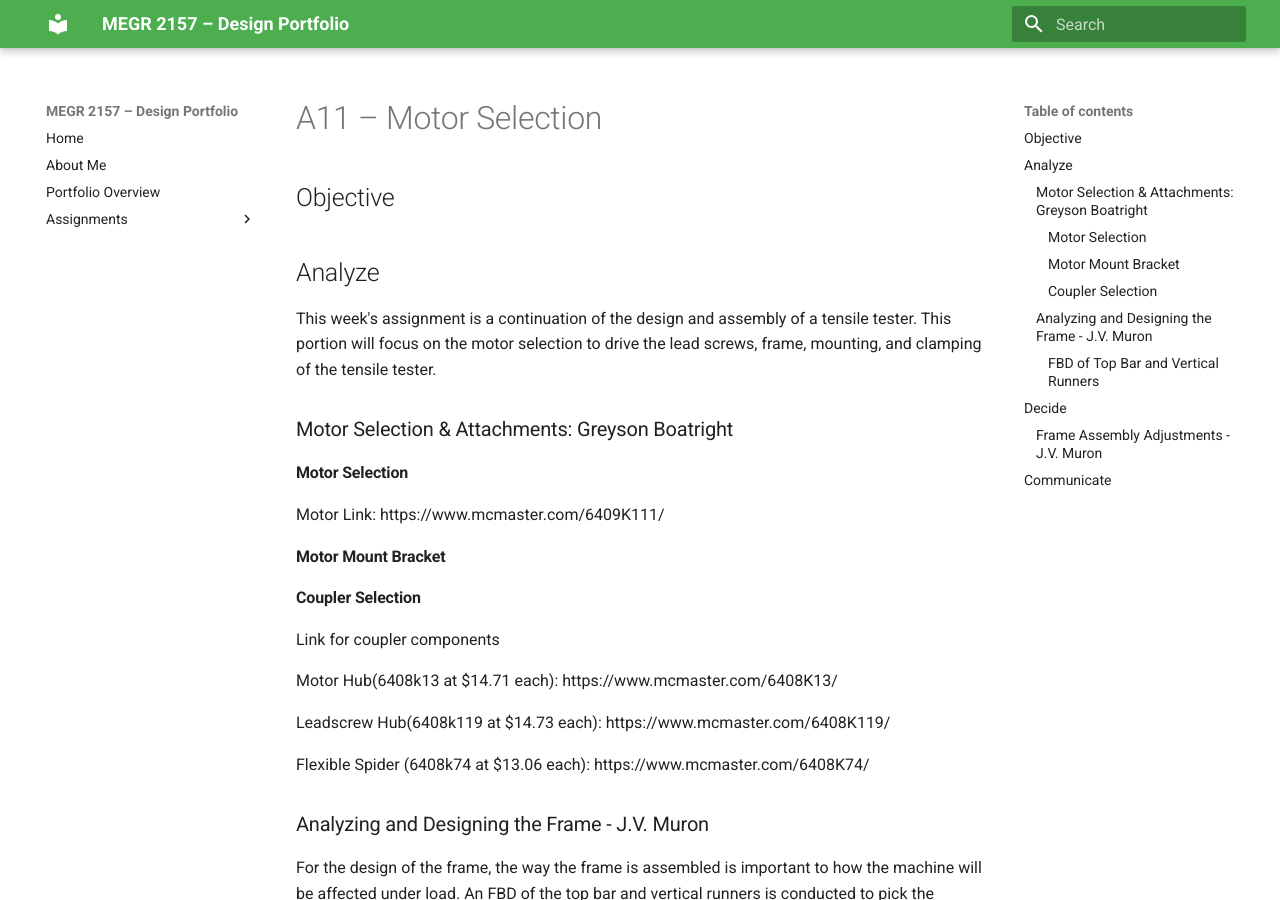
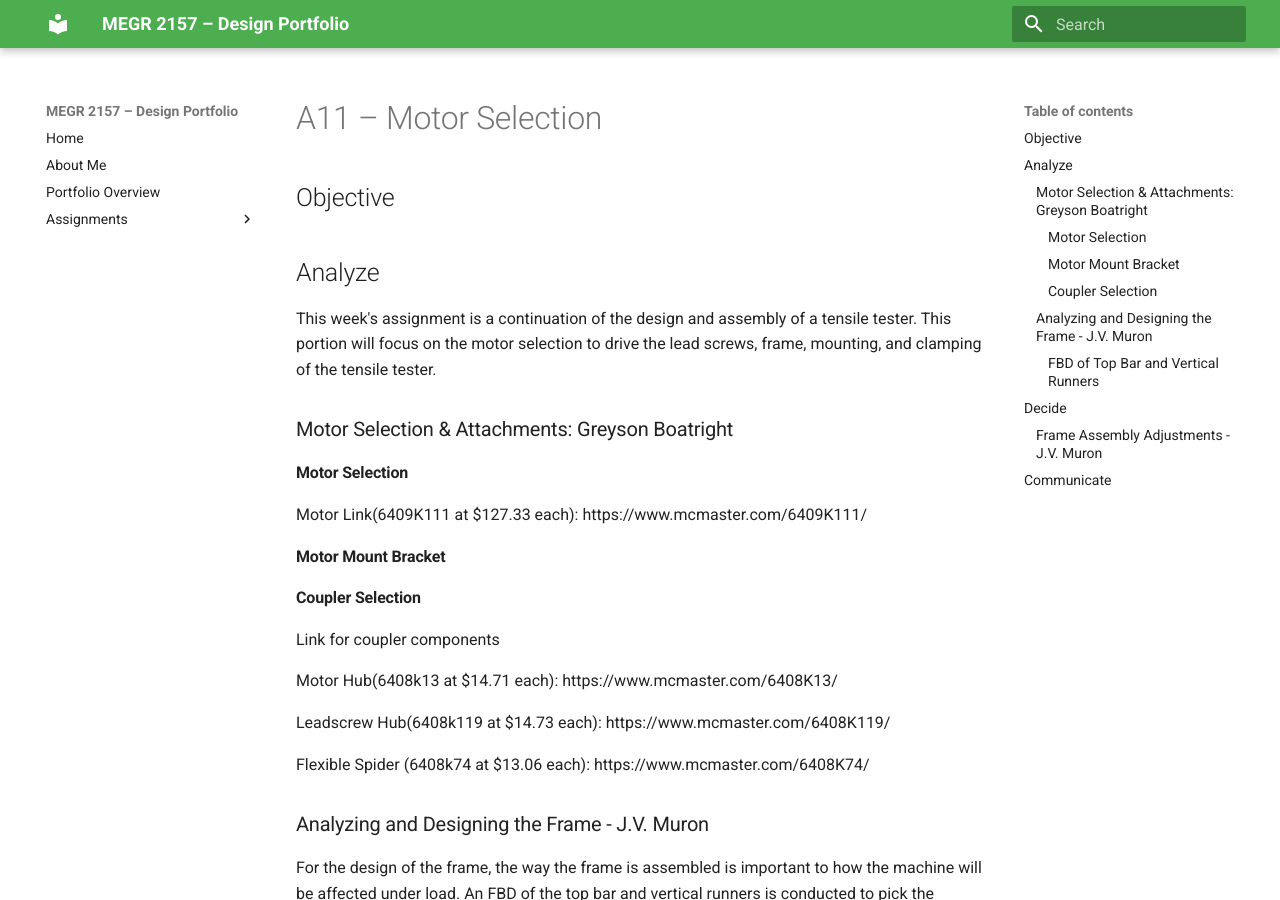
Before and after one commit to murondj/megr2156-design-portfolio, an MkDocs documentation site: the page built from docs/assignments/a11/index.md, in a window 1280 px wide and 900 px high. Built offline with MkDocs 1.6.1 and Material for MkDocs 9.7.7, drawn with Linux system fonts in a browser that asks for light colours.

Commit message:
Update motor link with pricing information

```diff
--- a/docs/assignments/a11/index.md
+++ b/docs/assignments/a11/index.md
@@ -10,7 +10,7 @@ This week's assignment is a continuation of the design and assembly of a tensile
 
 #### Motor Selection
 
-Motor Link: https://www.mcmaster.com/6409K111/
+Motor Link(6409K111 at $127.33 each): https://www.mcmaster.com/6409K111/
 
 #### Motor Mount Bracket
 
```
